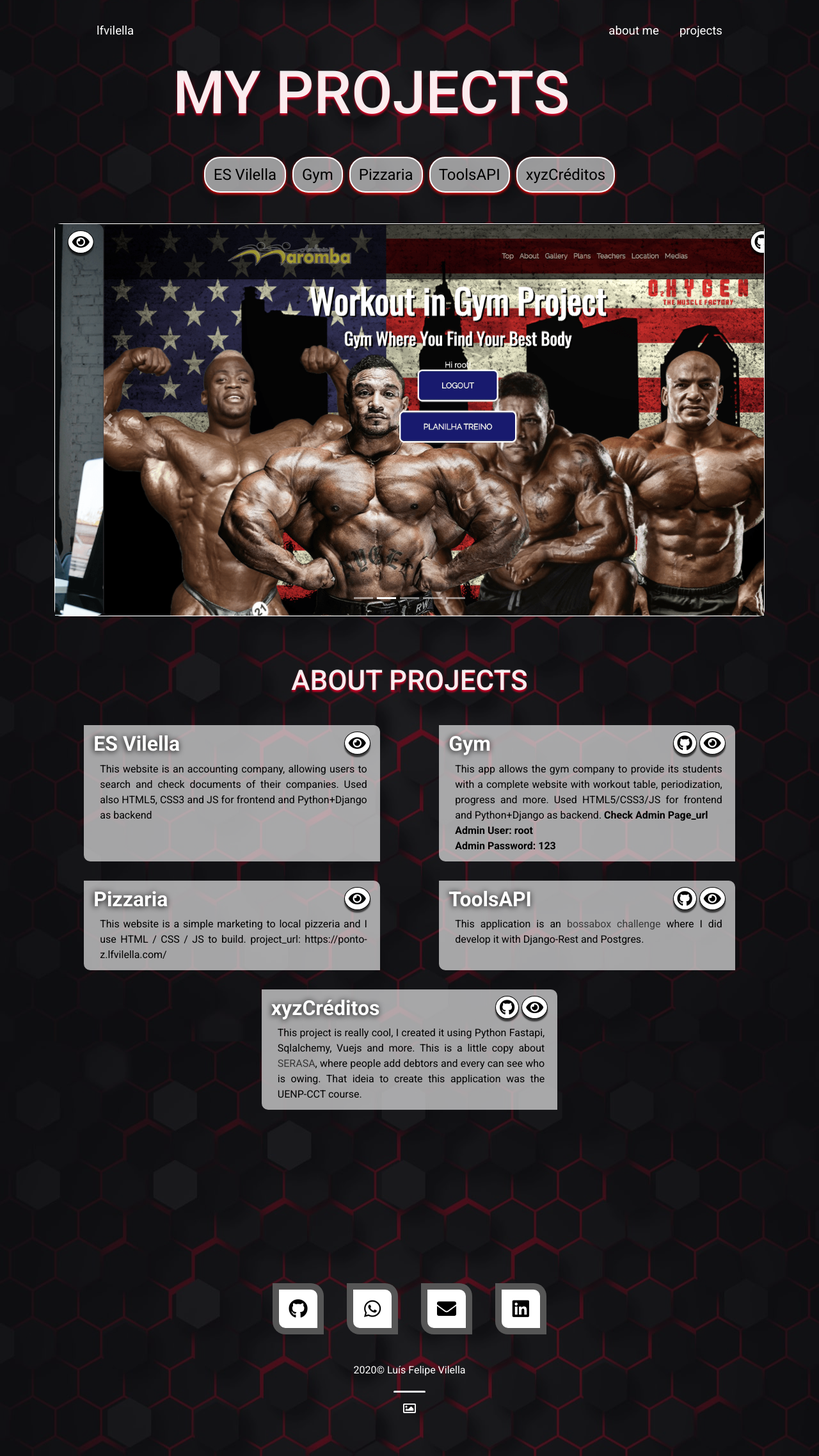
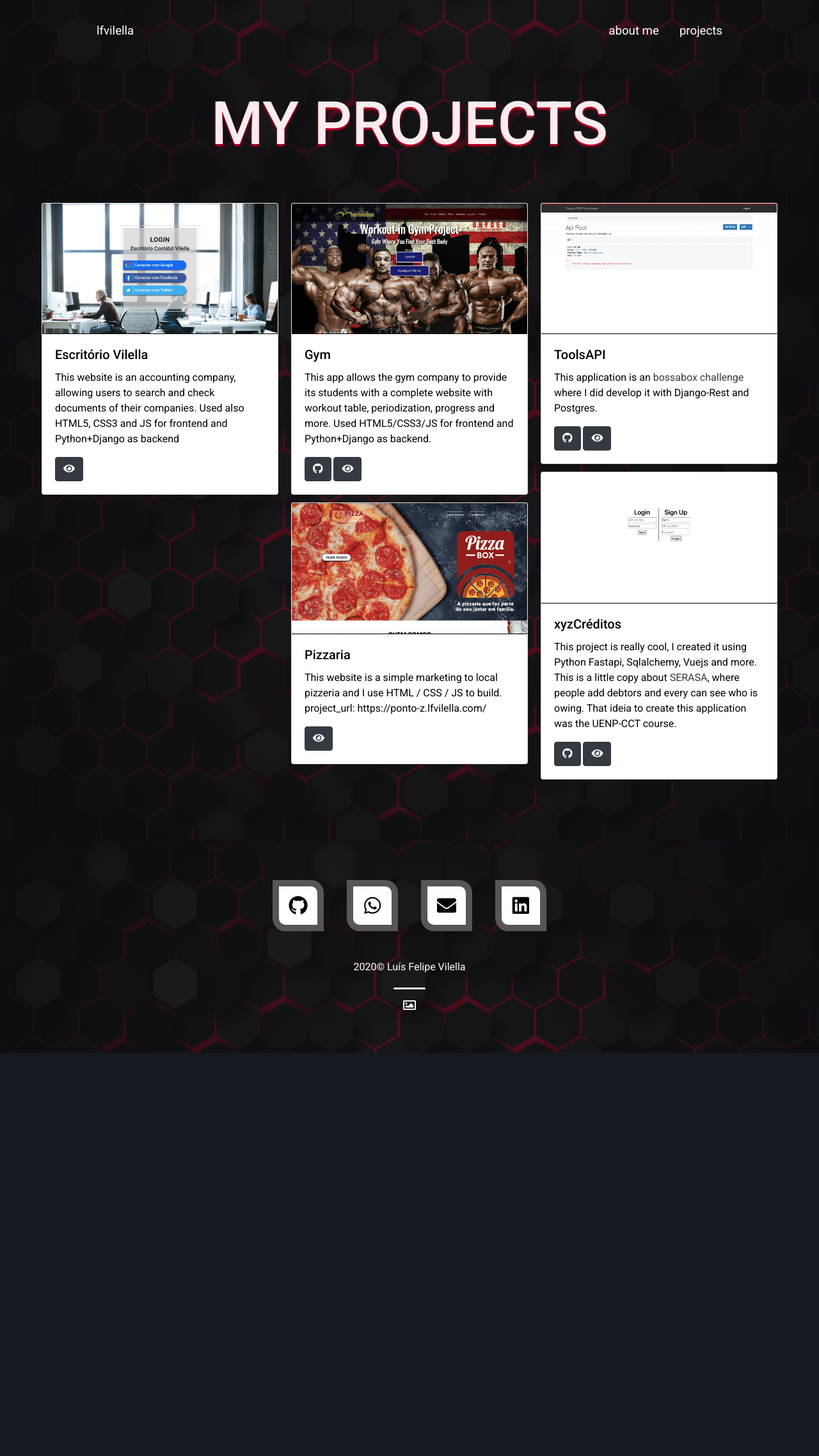
Before and after one commit to lfvilella/my-portifolio, a Jekyll site: the page built from my_projects.html, in a window 1280 px wide. Shown: the whole page at 64% size. Built offline with Jekyll 4.4.1, drawn with Linux system fonts in a browser that asks for light colours; nearby versions of some CDN libraries; after the commit the page ends 1645 px from its top, so only the background shows below that.

Commit message:
fixing proj page

```diff
--- a/_projects/es-vilella.html
+++ b/_projects/es-vilella.html
@@ -1,6 +1,6 @@
 ---
 layout: base
-title: ES Vilella
+title: Escritório Vilella
 img_url: /static/img/accounting-min.png
 description:
     This website is an accounting company, allowing users to search and check documents of their companies.
--- a/_projects/gym.html
+++ b/_projects/gym.html
@@ -5,12 +5,7 @@ img_url: /static/img/gym-min.png
 description: >
     This app allows the gym company to provide its students with a complete website with workout table,
     periodization, progress and more. Used HTML5/CSS3/JS for frontend and Python+Django as backend.
-    <a href="http://gym-proj.lfvilella.com/admin/" target="_blank" style="color: #000000;"><b>Check Admin
-        Page_url</b></a>
-    <br>
-    <b>Admin User: root</b>
-    <br>
-    <b>Admin Password: 123</b>
+
 project_url: http://gym-proj.lfvilella.com/
 github_url: https://github.com/lfvilella/gym-django
 
--- a/my_projects.html
+++ b/my_projects.html
@@ -6,94 +6,36 @@ layout: base
 <section class="my-project" id="MyProject">
   <div class="container-fluid">
     {% include navbar.html %}
-    <div class="row text-center">
-      <div class="col-xl-12">
-        <div class="title-me">
-          <h1 class="my-proj-title">MY PROJECTS</h1>
-        </div>
-      </div>
-    </div>
-    <div class="row text-center">
-      <div class="col-md-12">
-        <ul class="list-projects">
-          {% for project in site.projects %}
-          <li class="title-proj" data-target="#carouselExampleIndicators" data-slide-to="{{ forloop.index0 }}">
-            {{project.title}}</li>
-          {% endfor %}
-        </ul>
-      </div>
-    </div>
 
     <br><br>
 
-    <div class="container">
-      <div id="carouselExampleIndicators" class="carousel slide" data-ride="carousel">
-        <ol class="carousel-indicators">
-          {% for project in site.projects %}
-          <li data-target="#carouselExampleIndicators" data-slide-to="{{ forloop.index0 }}"></li>
-          {% endfor %}
-        </ol>
-        <div class="carousel-inner">
-
-          {% for project in site.projects %}
-          <div class="carousel-item {% if forloop.index0 == 0%}active{% endif %}">
-            <div class="look-up">
-              <!-- {% if project.url %}
-                <a href="{{ project.url }}"></a><i class="fab fa-github"></i></a>
-                {% endif %} -->
-              {% if project.github_url %}
-              <a href="{{ project.github_url }}" target="_blank" rel="noopener noreferrer"><i
-                  class="fab fa-github"></i></a>
-              {% endif %}
-              <a href="{{project.project_url}}" target="_blank" rel="noopener noreferrer"><i class="fas fa-eye"></i></a>
+    <div class="row text-center" id="projInfo">
+      <div class="col-xl-12">
+        <div class="title-me">
+          <h1>MY PROJECTS</h1>
         </div>
-            <img class="d-block w-100" src="{{project.img_url}}" alt="Slide">
-          </div>
-          {% endfor %}
-
-          <a class="carousel-control-prev" href="#carouselExampleIndicators" role="button" data-slide="prev">
-            <span class="carousel-control-prev-icon" aria-hidden="true"></span>
-            <span class="sr-only">Previous</span>
-          </a>
-
-          <a class="carousel-control-next" href="#carouselExampleIndicators" role="button" data-slide="next">
-            <span class="carousel-control-next-icon" aria-hidden="true"></span>
-            <span class="sr-only">Next</span>
-          </a>
       </div>
     </div>
 
     <br>
 
-      <div class="row text-center" id="projInfo">
-        <div class="col-xl-12">
-          <div class="title-me wow animate__animated animate__fadeIn" data-wow-delay=".3s">
-            <h1 style="font-size: 33pt;">ABOUT PROJECTS</h1>
+    <div class="card-columns" style="padding: 0 50px;">
+      {% for project in site.projects %}
+      <div class="card">
+        <img class="card-img-top" src="{{project.img_url}}" style="border-bottom: 1px solid black;">
+        <div class="card-body">
+          <h5 class="card-title">{{ project.title }}</h5>
+          <p class="card-text">{{ project.description }}</p>
+          {% if project.github_url %}
+          <a class="btn btn-dark" href="{{ project.github_url }}" target="_blank" rel="noopener noreferrer">
+            <i class="fab fa-github"></i></a>
+          {% endif %}
+          <a class="btn btn-dark" href="{{project.project_url}}" target="_blank" rel="noopener noreferrer">
+            <i class="fas fa-eye"></i></a>
         </div>
-        </div>
-      </div>
-
-      <div class="container">
-        <div class="row justify-content-around">
-          {% for project in site.projects %}
-          <div class="col-sm-5 cards-about wow animate__animated animate__flipInX" data-wow-delay=".4s">
-            <h2>{{ project.title }}</h2>
-            <div class="look-up">
-              {% if project.github_url %}
-              <a href="{{ project.github_url }}" target="_blank" rel="noopener noreferrer"><i
-                  class="fab fa-github"></i></a>
-              {% endif %}
-              <a href="{{ project.project_url }}" target="_blank"><i class="fas fa-eye"></i></a>
-            </div>
-            <p>
-              {{ project.description }}
-            </p>
       </div>
       {% endfor %}
     </div>
-      </div>
-
-      <br><br><br><br>
 
     {% include footer.html %}
   </div>
--- a/static/styles.css
+++ b/static/styles.css
@@ -290,13 +290,11 @@ ul.skills {
     background-image: url('img/bg-proj-min.jpg');
     background-attachment: fixed;
     background-position: center;
-    height: 100%;
     margin-bottom: 0;
 }
 
 .my-project .container-fluid {
     width: 100vw;
-    height: 100%;
     background-color: #00030c4b;
 }
 
@@ -305,148 +303,15 @@ ul.skills {
     text-shadow: 0px 3px 3px rgb(207, 1, 36);
 }
 
-.list-projects {
-    width: auto;
-    margin: 0 auto;
-    list-style: none;
-    display: inline-flex;
-    padding: 0;
+.my-project .card{
+    transition: ease .3s;
+}
+.my-project .card:hover{
+    box-shadow: 0 0 12px red;
+    transform: translate(0, 3px);
+    border-color: black !important;
 }
 
-.title-proj {
-    cursor: pointer;
-    margin-right: 10px;
-    font-size: 18pt;
-    background-color: #ffffff91;
-    border: 2px solid white;
-    border-radius: 25px;
-    padding: 8px 13px;
-    color: #000000;
-    transition: 0.5s ease;
-    box-shadow: 0px 2px 4px #ff0000;
-}
-
-.list-projects li.title-proj:last-child {
-    margin-right: 0px;
-}
-
-.title-proj:hover {
-    background-color: #ffffff;
-    text-decoration: none !important;
-    color: #000000 !important;
-}
-
-.carousel {
-    margin: 0 auto;
-    border: 1px solid white;
-    border-radius: 10px;
-}
-
-.look-up {
-    position: absolute;
-    top: 10px;
-    right: 15px;
-    color: #000000;
-    z-index: 1000;
-}
-
-.look-up a {
-    color: #000000;
-}
-
-.look-up a:hover {
-    text-decoration: none;
-    color: #00000098;
-}
-
-.look-up i {
-    font-size: 18pt;
-    padding: 5px 6px;
-    background-color: #ffffff;
-    border: 1px solid #000000;
-    border-radius: 50%;
-    box-shadow: 0px 4px 2px #000000a8;
-}
-
-.carousel-inner img {
-    border-radius: 10px;
-}
-
-.cards-about {
-    background-color: #ffffff9f;
-    margin-bottom: 30px;
-    padding: 10px 20px 10px 15px;
-    border-top-right-radius: 10px;
-    border-bottom-left-radius: 10px;
-}
-
-.cards-about h2 {
-    color: #ffffff;
-    font-weight: 700;
-    text-shadow: -1px 1px 10px #000000;
-}
-
-.cards-about p {
-    margin-bottom: 2px;
-    margin-left: 10px;
-    text-align: justify;
-}
-
-@media(max-height:710px) {
-    .my-project {
-        margin-top: 150px;
-    }
-}
-
-@media(max-width:882px) {
-    .my-project {
-        margin-top: 100px;
-    }
-}
-
-@media(max-width:710px) {
-    .title-proj {
-        font-size: 13pt;
-    }
-}
-
-@media(max-width:710px) {
-    .title-proj {
-        padding: 5px;
-    }
-}
-
-@media(max-width:551px) {
-    .my-project {
-        margin-top: 200px;
-    }
-}
-
-@media(max-width:473px) {
-    .list-projects {
-        margin-top: -20px;
-        flex-direction: column;
-    }
-    .list-projects li {
-        margin: 0;
-        margin-bottom: 10px;
-    }
-}
-
-@media(max-width:360px) {
-    .my-project {
-        margin-top: 280px;
-    }
-    h1.my-proj-title {
-        font-size: 38pt;
-    }
-}
-
-@media(max-width:320px) {
-    .my-project {
-        margin-top: 450px;
-    }
-}
 
 /* ************************************* */
 
```
Lines whose indentation alone changed are shown as unchanged.
